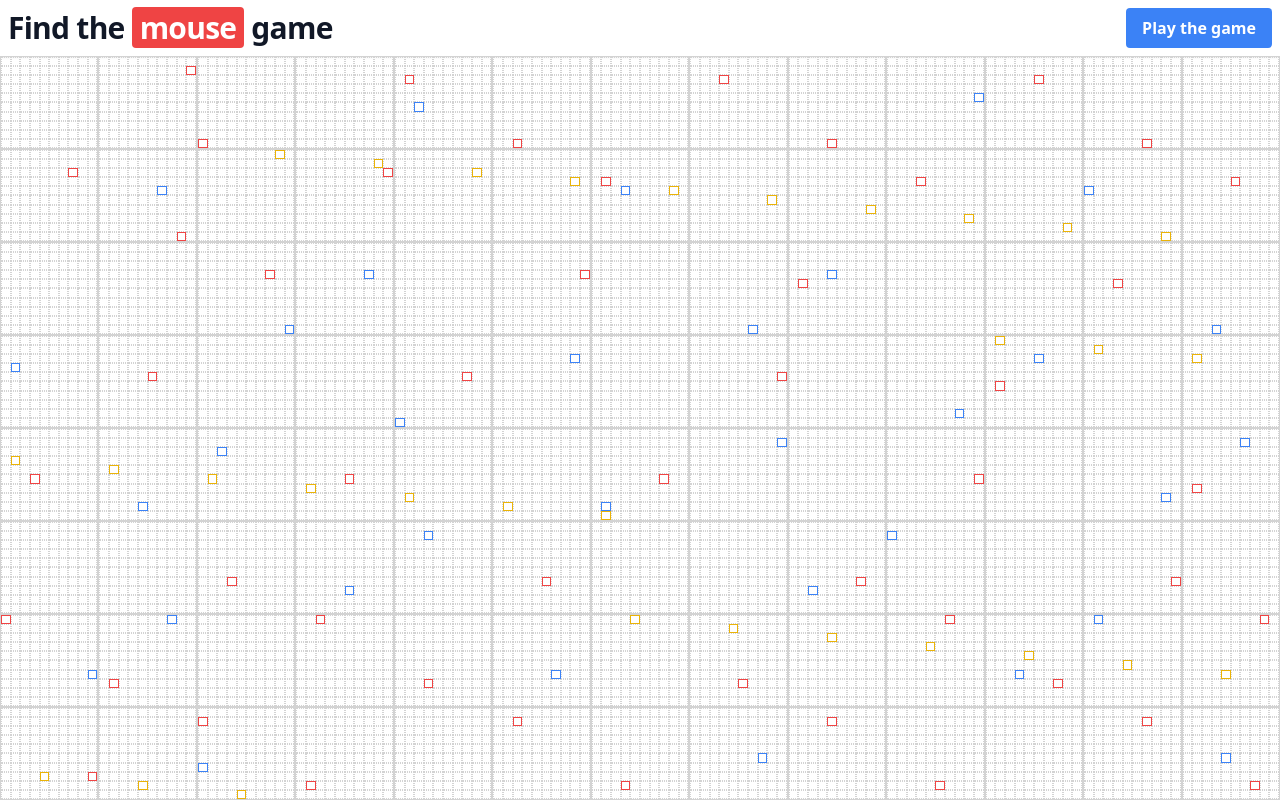
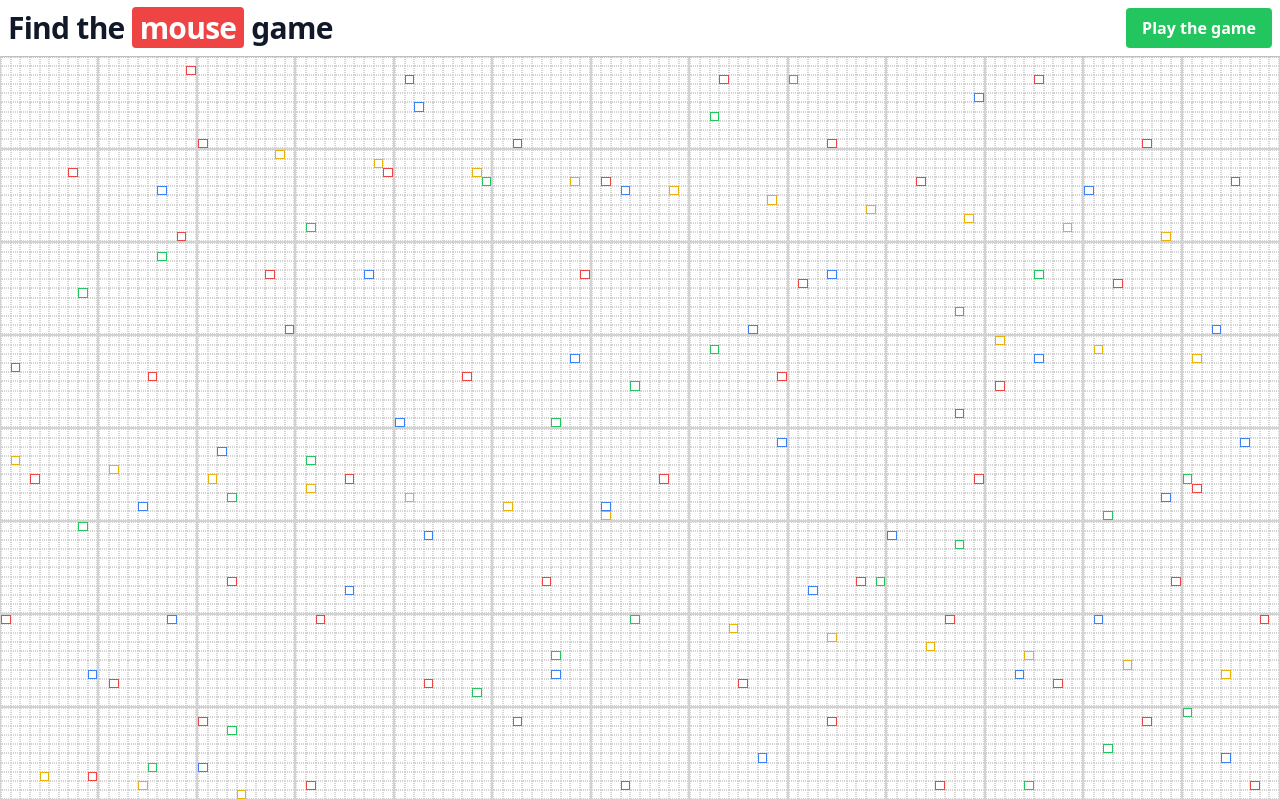
Before and after one commit to jovialen/find_mouse_coords, an Angular app: page /preview in a window 1280 px wide. Built offline with nearby package versions, Linux system fonts and the light colour scheme.

Commit message:
refactor: add green color

```diff
--- a/src/app/app.component.html
+++ b/src/app/app.component.html
@@ -1,5 +1,5 @@
 <div class="flex flex-col w-screen h-screen">
-  <app-navigation></app-navigation>
+  <app-navigation class="z-50"></app-navigation>
   <div class="grow">
     <router-outlet></router-outlet>
   </div>
--- a/src/app/grid/grid.component.html
+++ b/src/app/grid/grid.component.html
@@ -8,6 +8,7 @@
             [class.red]="this.isRed(mar, mac, mir, mic)"
             [class.blue]="this.isBlue(mar, mac, mir, mic)"
             [class.yellow]="this.isYellow(mar, mac, mir, mic)"
+            [class.green]="this.isGreen(mar, mac, mir, mic)"
             class="flex flex-col grow grid-minor-block"
           >
           </div>
--- a/src/app/grid/grid.component.scss
+++ b/src/app/grid/grid.component.scss
@@ -1,22 +1,35 @@
+/* The big squares in notebooks have thicker lines, here by making them solid */
 .grid-major-block {
   border: 1px lightgray solid;
 }
 
+/* The smaller squares have lighter lines, here by making them dotted */
 .grid-minor-block {
   border: 1px lightgray dotted;
 }
 
+/* Make the color more visible with solid lines. */
+.red,
+.blue,
+.yellow,
+.green {
+  border-style: solid;
+}
+
+/* Apply color to squares */
+
 .red {
-  border-style: solid;
   @apply border-red-500;
 }
 
 .blue {
-  border-style: solid;
   @apply border-blue-500;
 }
 
 .yellow {
-  border-style: solid;
   @apply border-yellow-500;
 }
+
+.green {
+  @apply border-green-500;
+}
--- a/src/app/grid/grid.component.ts
+++ b/src/app/grid/grid.component.ts
@@ -48,4 +48,8 @@ export class GridComponent {
   isYellow(mar: number, mac: number, mir: number, mic: number): boolean {
     return this.cellIndex(mar, mac, mir, mic) % 347 === 0;
   }
+
+  isGreen(mar: number, mac: number, mir: number, mic: number): boolean {
+    return this.cellIndex(mar, mac, mir, mic) % 397 === 0;
+  }
 }
--- a/src/app/navigation/navigation.component.html
+++ b/src/app/navigation/navigation.component.html
@@ -3,11 +3,14 @@
     <h1 class="font-extrabold leading-none tracking-tight text-gray-900 text-3xl">
       Find the <mark class="px-2 text-white bg-red-500 rounded">mouse</mark> game
     </h1>
-    <button class="bg-blue-500 hover:bg-yellow-500 text-white font-bold py-2 px-4 rounded transition-colors">
-      <ul>
-        <li><a routerLinkActive="active" routerLink="preview">Preview the grid</a></li>
-        <li><a routerLinkActive="active" routerLink="game">Play the game</a></li>
-      </ul>
-    </button>
+
+    <div class="routing-buttons">
+      <button routerLinkActive="active" class="bg-blue-500 routing-btn text-white font-bold py-2 px-4 rounded transition-colors">
+        <a routerLink="preview">Preview the grid</a>
+      </button>
+      <button routerLinkActive="active" class="bg-green-500 routing-btn text-white font-bold py-2 px-4 rounded transition-colors">
+        <a routerLink="game">Play the game</a>
+      </button>
+    </div>
   </div>
 </nav>
--- a/src/app/navigation/navigation.component.scss
+++ b/src/app/navigation/navigation.component.scss
@@ -5,4 +5,10 @@ nav > ul {
 /* Hide the currently active route */
 .active {
   display: none;
+  transition: none;
 }
+
+/* Unify router button hover color */
+.routing-buttons:hover > .routing-btn {
+  @apply bg-yellow-500;
+}
```
